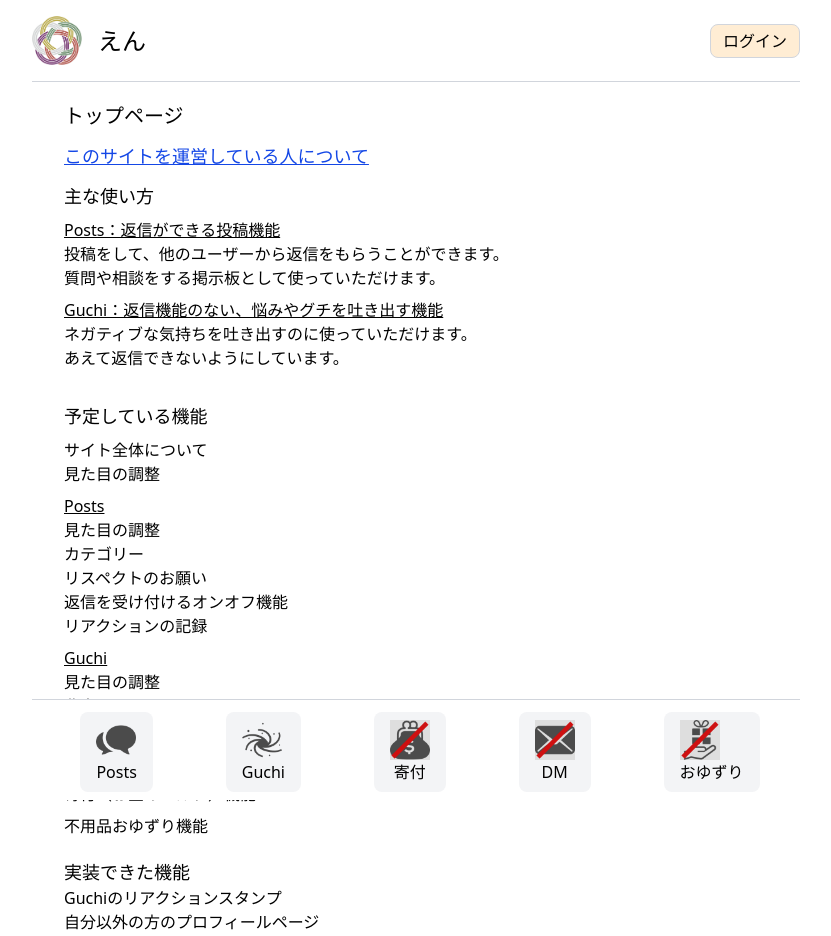
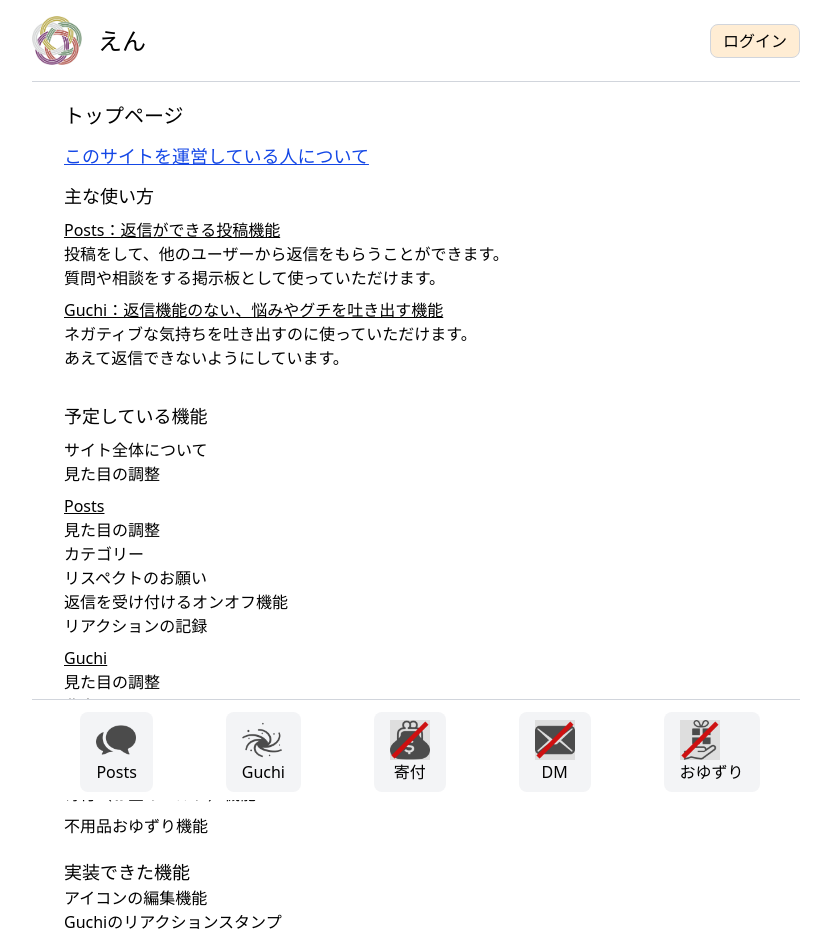
Before and after one commit to Shunsuke0205/message-board-site-on-vercel, a Next.js app: page / in a window 1280 px wide. Shown: the top 936 px of the page, without its empty margins (224-1055 px from the left). Built offline with nearby package versions, Linux system fonts and the light colour scheme; no server answers.

Commit message:
update information

```diff
--- a/src/app/page.tsx
+++ b/src/app/page.tsx
@@ -66,6 +66,7 @@ export default function Home() {
 
       <h2 className="mt-5 text-lg">実装できた機能</h2>
       <ul>
+        <li>アイコンの編集機能</li>
         <li>Guchiのリアクションスタンプ</li>
         <li>自分以外の方のプロフィールページ</li>
         <li>登録したニックネームの表示</li>
```
